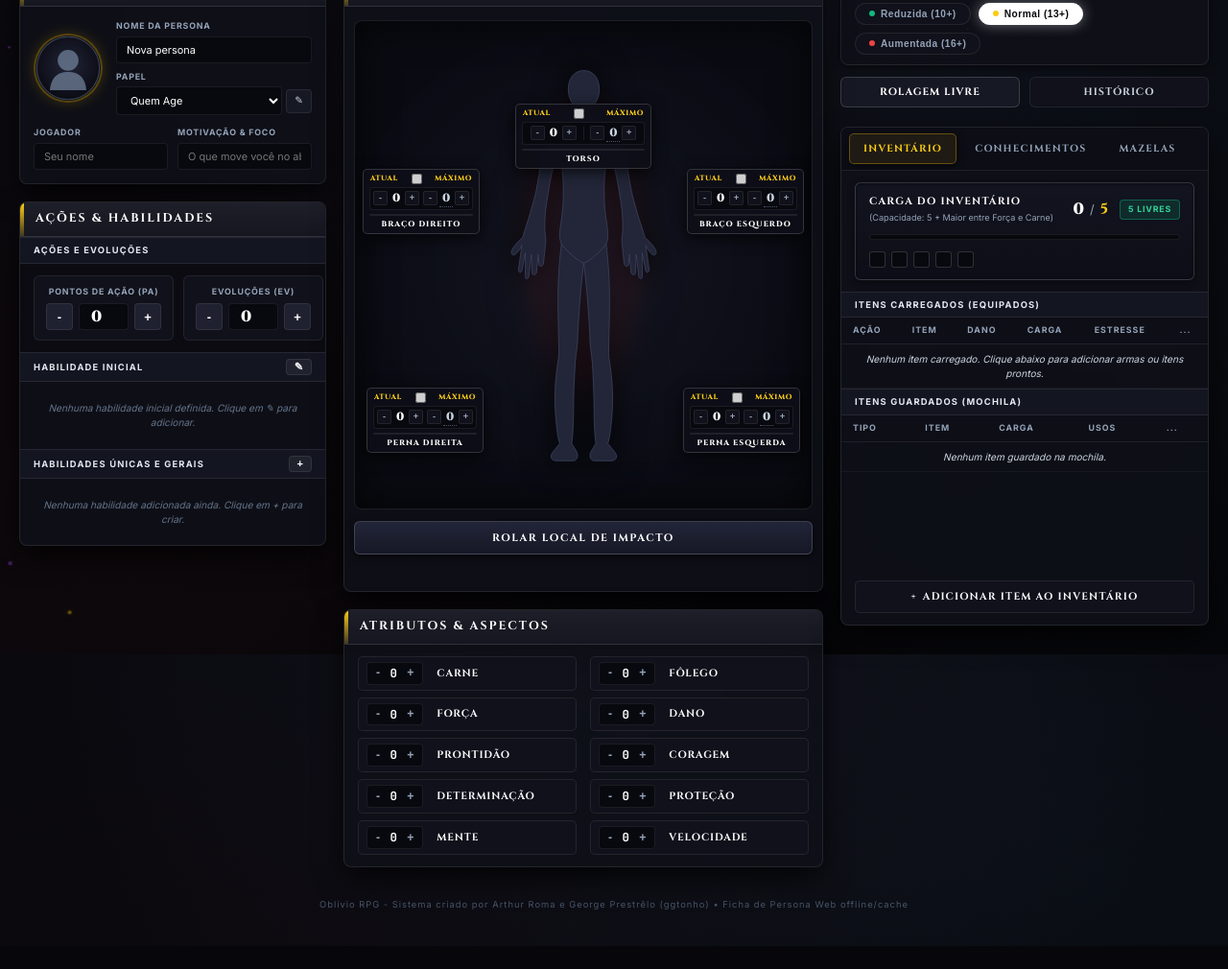
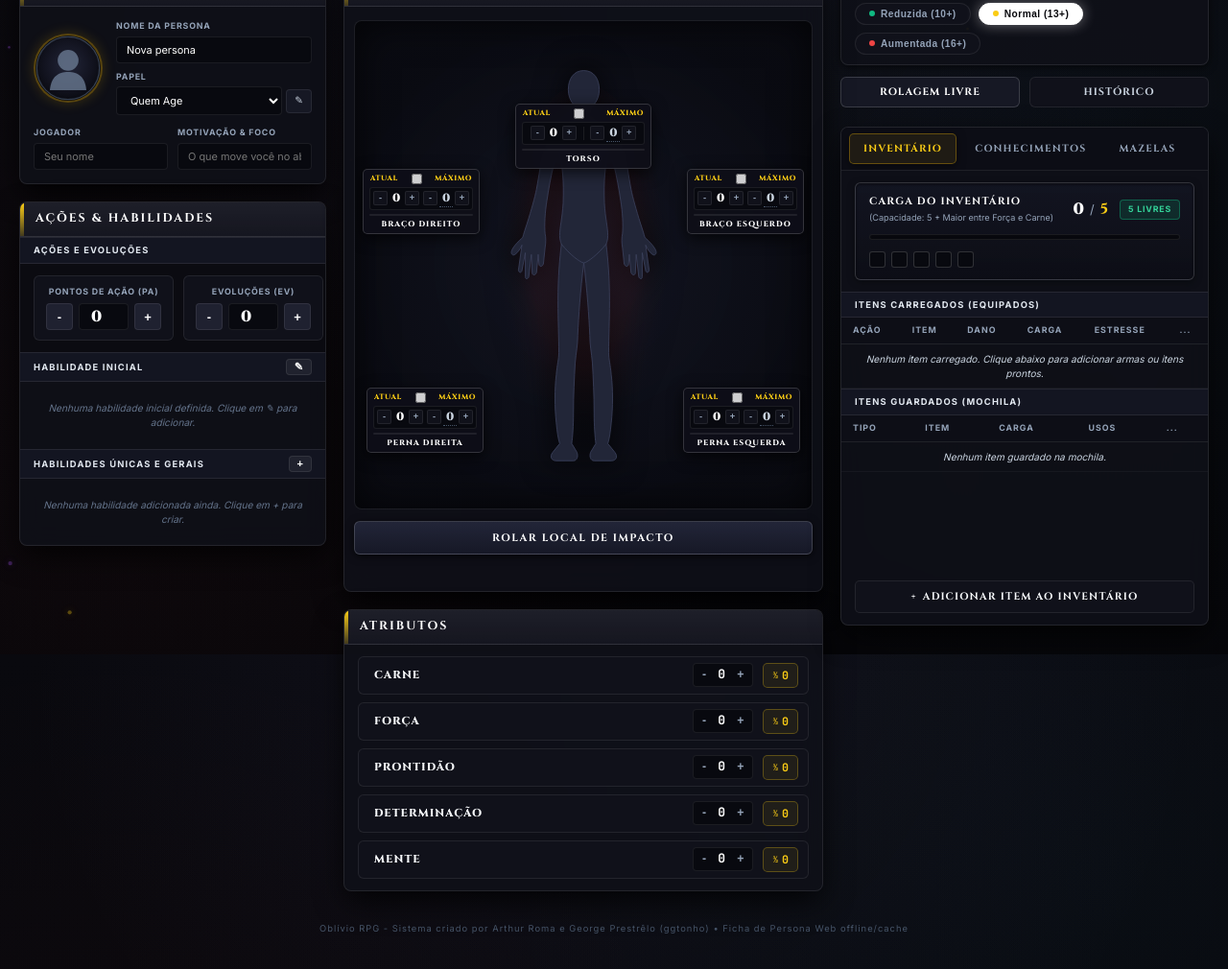
Before and after one commit to PedroM-K/coruja, a website: page index.html in a window 1280 px wide. Shown: the part 118-1128 px from the top of the page at 96% size. Before the commit the page ends 1104 px from the top, so only its background shows below. Drawn offline with Linux system fonts and the light colour scheme.

Commit message:
Implementar os 5 atributos oficiais (Carne, Forca, Prontidao, Determinacao, Mente) com calculo e rolagem de metade

```diff
--- a/app.js
+++ b/app.js
@@ -39,12 +39,7 @@
         forca: 0,
         prontidao: 0,
         determinacao: 0,
-        mente: 0,
-        folego: 0,
-        dano: 0,
-        coragem: 0,
-        protecao: 0,
-        velocidade: 0
+        mente: 0
       },
       zona: 'normal', // 'reduzida' | 'normal' | 'aumentada'
       inventory: {
@@ -232,7 +227,7 @@
           sheet.inventory.slotsUsed = [false, false, false, false, false];
         }
         if (!sheet.attributes) {
-          sheet.attributes = { carne: 0, forca: 0, prontidao: 0, determinacao: 0, mente: 0, folego: 0, dano: 0, coragem: 0, protecao: 0, velocidade: 0 };
+          sheet.attributes = { carne: 0, forca: 0, prontidao: 0, determinacao: 0, mente: 0 };
         }
       });
 
@@ -499,15 +494,23 @@
     });
   }
 
-  // --- Render: Atributos & Aspectos ---
+  // --- Render: Atributos & Metades ---
   function renderAttributes() {
     const s = getActiveSheet();
-    const attrs = ['carne', 'forca', 'prontidao', 'determinacao', 'mente', 'folego', 'dano', 'coragem', 'protecao', 'velocidade'];
+    const attrs = ['carne', 'forca', 'prontidao', 'determinacao', 'mente'];
 
     attrs.forEach(attr => {
+      const fixedVal = Number(s.attributes[attr] ?? 0);
+      const halfVal = Math.floor(fixedVal / 2);
+
       const valEl = document.getElementById(`val-attr-${attr}`);
       if (valEl) {
-        valEl.textContent = s.attributes[attr] ?? 0;
+        valEl.textContent = fixedVal;
+      }
+
+      const halfEl = document.getElementById(`val-attr-${attr}-half`);
+      if (halfEl) {
+        halfEl.textContent = halfVal;
       }
     });
   }
@@ -932,10 +935,11 @@
     }, 3200);
   }
 
-  // Rolagem de Atributo
-  function rollAttributeCheck(attrKey, attrDisplayName) {
+  // Rolagem de Atributo (Total ou Metade)
+  function rollAttributeCheck(attrKey, attrDisplayName, isHalf = false) {
     const s = getActiveSheet();
-    const attrValue = Number(s.attributes[attrKey] || 0);
+    const rawVal = Number(s.attributes[attrKey] || 0);
+    const attrValue = isHalf ? Math.floor(rawVal / 2) : rawVal;
     const naturalD20 = Math.floor(Math.random() * 20) + 1;
     const finalTotal = naturalD20 + attrValue;
     const evalResult = evaluateOblivioRoll(naturalD20, finalTotal, s.zona);
@@ -949,10 +953,13 @@
       }
     }, 450);
 
+    const checkTitle = isHalf ? `TESTE DE ${attrDisplayName} (½ METADE)` : `TESTE DE ${attrDisplayName} (${s.zona.toUpperCase()})`;
+    const formulaText = isHalf ? `1d20 [${naturalD20}] ${attrValue >= 0 ? '+' : ''}${attrValue} (½ de ${rawVal})` : `1d20 [${naturalD20}] ${attrValue >= 0 ? '+' : ''}${attrValue}`;
+
     triggerCinematicRoll({
-      title: `TESTE DE ${attrDisplayName} (${s.zona.toUpperCase()})`,
+      title: checkTitle,
       total: finalTotal,
-      formula: `1d20 [${naturalD20}] ${attrValue >= 0 ? '+' : ''}${attrValue}`,
+      formula: formulaText,
       verdict: evalResult.verdict,
       verdictColor: evalResult.color,
       typeClass: evalResult.typeClass,
@@ -960,9 +967,9 @@
     });
 
     addHistoryEntry({
-      title: `Teste de ${attrDisplayName}`,
+      title: isHalf ? `Teste de ${attrDisplayName} (Metade)` : `Teste de ${attrDisplayName}`,
       total: `${finalTotal}`,
-      formula: `1d20 [${naturalD20}] ${attrValue >= 0 ? '+' : ''}${attrValue} = ${finalTotal}`,
+      formula: `${formulaText} = ${finalTotal}`,
       zonaText: `Zona: ${s.zona.toUpperCase()}`,
       verdict: evalResult.verdict,
       verdictColor: evalResult.color,
@@ -1806,7 +1813,15 @@
       btn.addEventListener('click', () => {
         const attr = btn.dataset.attr;
         const name = btn.dataset.name || attr.toUpperCase();
-        rollAttributeCheck(attr, name);
+        rollAttributeCheck(attr, name, false);
+      });
+    });
+
+    document.querySelectorAll('.btn-attr-half-roll').forEach(btn => {
+      btn.addEventListener('click', () => {
+        const attr = btn.dataset.attr;
+        const name = btn.dataset.name || attr.toUpperCase();
+        rollAttributeCheck(attr, name, true);
       });
     });
 
--- a/index.html
+++ b/index.html
@@ -389,141 +389,91 @@
           </div>
         </article>
 
-        <!-- CARD: ATRIBUTOS & ASPECTOS (TOTALMENTE SEM EMOJIS, 100% RESPONSIVO) -->
+        <!-- CARD: ATRIBUTOS (5 ATRIBUTOS OFICIAIS COM METADE) -->
         <article class="card card-attributes">
           <div class="card-header-banner">
-            <h2 class="card-title">Atributos & Aspectos</h2>
+            <h2 class="card-title">Atributos</h2>
           </div>
 
-          <div class="attributes-grid">
-            <!-- Left Subcolumn: Físico & Mental -->
-            <div class="attr-subcolumn">
-
+          <div class="attributes-list">
             <!-- CARNE -->
-              <div class="attribute-row attr-carne" data-attr="carne">
-                <div class="attr-stepper">
+            <div class="attribute-card-row" data-attr="carne">
+              <button type="button" class="btn-attr-roll" data-attr="carne" data-name="CARNE" title="Rolar teste completo de CARNE (1d20 + CARNE vs Zona)">
+                <span class="attr-name">CARNE</span>
+              </button>
+              <div class="attr-stepper" title="Atributo Fixo / Valor Central">
                 <button type="button" class="btn-attr-step" data-attr="carne" data-op="dec" title="Diminuir">-</button>
                 <span class="attr-val" id="val-attr-carne">0</span>
                 <button type="button" class="btn-attr-step" data-attr="carne" data-op="inc" title="Aumentar">+</button>
               </div>
-                <button type="button" class="btn-attr-roll" data-attr="carne" data-name="CARNE" title="Rolar teste de CARNE (1d20 + CARNE vs Zona)">
-                  CARNE
+              <button type="button" class="btn-attr-half-roll" data-attr="carne" data-name="CARNE" title="Rolar teste com a METADE de CARNE (arredondado para baixo)">
+                <span class="half-label">½</span>
+                <span class="half-val" id="val-attr-carne-half">0</span>
               </button>
             </div>
 
             <!-- FORÇA -->
-              <div class="attribute-row attr-forca" data-attr="forca">
-                <div class="attr-stepper">
+            <div class="attribute-card-row" data-attr="forca">
+              <button type="button" class="btn-attr-roll" data-attr="forca" data-name="FORÇA" title="Rolar teste completo de FORÇA (1d20 + FORÇA vs Zona)">
+                <span class="attr-name">FORÇA</span>
+              </button>
+              <div class="attr-stepper" title="Atributo Fixo / Valor Central">
                 <button type="button" class="btn-attr-step" data-attr="forca" data-op="dec" title="Diminuir">-</button>
                 <span class="attr-val" id="val-attr-forca">0</span>
                 <button type="button" class="btn-attr-step" data-attr="forca" data-op="inc" title="Aumentar">+</button>
               </div>
-                <button type="button" class="btn-attr-roll" data-attr="forca" data-name="FORÇA" title="Rolar teste de FORÇA (1d20 + FORÇA vs Zona)">
-                  FORÇA
+              <button type="button" class="btn-attr-half-roll" data-attr="forca" data-name="FORÇA" title="Rolar teste com a METADE de FORÇA (arredondado para baixo)">
+                <span class="half-label">½</span>
+                <span class="half-val" id="val-attr-forca-half">0</span>
               </button>
             </div>
 
             <!-- PRONTIDÃO -->
-              <div class="attribute-row attr-prontidao" data-attr="prontidao">
-                <div class="attr-stepper">
+            <div class="attribute-card-row" data-attr="prontidao">
+              <button type="button" class="btn-attr-roll" data-attr="prontidao" data-name="PRONTIDÃO" title="Rolar teste completo de PRONTIDÃO (1d20 + PRONTIDÃO vs Zona)">
+                <span class="attr-name">PRONTIDÃO</span>
+              </button>
+              <div class="attr-stepper" title="Atributo Fixo / Valor Central">
                 <button type="button" class="btn-attr-step" data-attr="prontidao" data-op="dec" title="Diminuir">-</button>
                 <span class="attr-val" id="val-attr-prontidao">0</span>
                 <button type="button" class="btn-attr-step" data-attr="prontidao" data-op="inc" title="Aumentar">+</button>
               </div>
-                <button type="button" class="btn-attr-roll" data-attr="prontidao" data-name="PRONTIDÃO" title="Rolar teste de PRONTIDÃO (1d20 + PRONTIDÃO vs Zona)">
-                  PRONTIDÃO
+              <button type="button" class="btn-attr-half-roll" data-attr="prontidao" data-name="PRONTIDÃO" title="Rolar teste com a METADE de PRONTIDÃO (arredondado para baixo)">
+                <span class="half-label">½</span>
+                <span class="half-val" id="val-attr-prontidao-half">0</span>
               </button>
             </div>
 
             <!-- DETERMINAÇÃO -->
-              <div class="attribute-row attr-determinacao" data-attr="determinacao">
-                <div class="attr-stepper">
+            <div class="attribute-card-row" data-attr="determinacao">
+              <button type="button" class="btn-attr-roll" data-attr="determinacao" data-name="DETERMINAÇÃO" title="Rolar teste completo de DETERMINAÇÃO (1d20 + DETERMINAÇÃO vs Zona)">
+                <span class="attr-name">DETERMINAÇÃO</span>
+              </button>
+              <div class="attr-stepper" title="Atributo Fixo / Valor Central">
                 <button type="button" class="btn-attr-step" data-attr="determinacao" data-op="dec" title="Diminuir">-</button>
                 <span class="attr-val" id="val-attr-determinacao">0</span>
                 <button type="button" class="btn-attr-step" data-attr="determinacao" data-op="inc" title="Aumentar">+</button>
               </div>
-                <button type="button" class="btn-attr-roll" data-attr="determinacao" data-name="DETERMINAÇÃO" title="Rolar teste de DETERMINAÇÃO (1d20 + DETERMINAÇÃO vs Zona)">
-                  DETERMINAÇÃO
+              <button type="button" class="btn-attr-half-roll" data-attr="determinacao" data-name="DETERMINAÇÃO" title="Rolar teste com a METADE de DETERMINAÇÃO (arredondado para baixo)">
+                <span class="half-label">½</span>
+                <span class="half-val" id="val-attr-determinacao-half">0</span>
               </button>
             </div>
 
             <!-- MENTE -->
-              <div class="attribute-row attr-mente" data-attr="mente">
-                <div class="attr-stepper">
+            <div class="attribute-card-row" data-attr="mente">
+              <button type="button" class="btn-attr-roll" data-attr="mente" data-name="MENTE" title="Rolar teste completo de MENTE (1d20 + MENTE vs Zona)">
+                <span class="attr-name">MENTE</span>
+              </button>
+              <div class="attr-stepper" title="Atributo Fixo / Valor Central">
                 <button type="button" class="btn-attr-step" data-attr="mente" data-op="dec" title="Diminuir">-</button>
                 <span class="attr-val" id="val-attr-mente">0</span>
                 <button type="button" class="btn-attr-step" data-attr="mente" data-op="inc" title="Aumentar">+</button>
               </div>
-                <button type="button" class="btn-attr-roll" data-attr="mente" data-name="MENTE" title="Rolar teste de MENTE (1d20 + MENTE vs Zona)">
-                  MENTE
+              <button type="button" class="btn-attr-half-roll" data-attr="mente" data-name="MENTE" title="Rolar teste com a METADE de MENTE (arredondado para baixo)">
+                <span class="half-label">½</span>
+                <span class="half-val" id="val-attr-mente-half">0</span>
               </button>
-              </div>
-
-            </div>
-
-            <!-- Right Subcolumn: Vital & Combate -->
-            <div class="attr-subcolumn">
-
-              <!-- FÔLEGO -->
-              <div class="attribute-row attr-folego" data-attr="folego">
-                <div class="attr-stepper">
-                  <button type="button" class="btn-attr-step" data-attr="folego" data-op="dec" title="Diminuir">-</button>
-                  <span class="attr-val" id="val-attr-folego">0</span>
-                  <button type="button" class="btn-attr-step" data-attr="folego" data-op="inc" title="Aumentar">+</button>
-                </div>
-                <button type="button" class="btn-attr-roll" data-attr="folego" data-name="FÔLEGO" title="Rolar teste de FÔLEGO (1d20 + FÔLEGO vs Zona)">
-                  FÔLEGO
-                </button>
-              </div>
-
-              <!-- DANO -->
-              <div class="attribute-row attr-dano" data-attr="dano">
-                <div class="attr-stepper">
-                  <button type="button" class="btn-attr-step" data-attr="dano" data-op="dec" title="Diminuir">-</button>
-                  <span class="attr-val" id="val-attr-dano">0</span>
-                  <button type="button" class="btn-attr-step" data-attr="dano" data-op="inc" title="Aumentar">+</button>
-                </div>
-                <button type="button" class="btn-attr-roll" data-attr="dano" data-name="DANO" title="Rolar teste de DANO (1d20 + DANO vs Zona)">
-                  DANO
-                </button>
-              </div>
-
-              <!-- CORAGEM -->
-              <div class="attribute-row attr-coragem" data-attr="coragem">
-                <div class="attr-stepper">
-                  <button type="button" class="btn-attr-step" data-attr="coragem" data-op="dec" title="Diminuir">-</button>
-                  <span class="attr-val" id="val-attr-coragem">0</span>
-                  <button type="button" class="btn-attr-step" data-attr="coragem" data-op="inc" title="Aumentar">+</button>
-                </div>
-                <button type="button" class="btn-attr-roll" data-attr="coragem" data-name="CORAGEM" title="Rolar teste de CORAGEM (1d20 + CORAGEM vs Zona)">
-                  CORAGEM
-                </button>
-              </div>
-
-              <!-- PROTEÇÃO -->
-              <div class="attribute-row attr-protecao" data-attr="protecao">
-                <div class="attr-stepper">
-                  <button type="button" class="btn-attr-step" data-attr="protecao" data-op="dec" title="Diminuir">-</button>
-                  <span class="attr-val" id="val-attr-protecao">0</span>
-                  <button type="button" class="btn-attr-step" data-attr="protecao" data-op="inc" title="Aumentar">+</button>
-                </div>
-                <button type="button" class="btn-attr-roll" data-attr="protecao" data-name="PROTEÇÃO" title="Rolar teste de PROTEÇÃO (1d20 + PROTEÇÃO vs Zona)">
-                  PROTEÇÃO
-                </button>
-              </div>
-
-              <!-- VELOCIDADE -->
-              <div class="attribute-row attr-velocidade" data-attr="velocidade">
-                <div class="attr-stepper">
-                  <button type="button" class="btn-attr-step" data-attr="velocidade" data-op="dec" title="Diminuir">-</button>
-                  <span class="attr-val" id="val-attr-velocidade">0</span>
-                  <button type="button" class="btn-attr-step" data-attr="velocidade" data-op="inc" title="Aumentar">+</button>
-                </div>
-                <button type="button" class="btn-attr-roll" data-attr="velocidade" data-name="VELOCIDADE" title="Rolar teste de VELOCIDADE (1d20 + VELOCIDADE vs Zona)">
-                  VELOCIDADE
-                </button>
-              </div>
-
             </div>
           </div>
         </article>
@@ -991,11 +941,6 @@
               <option value="determinacao">DETERMINAÇÃO</option>
               <option value="forca">FORÇA</option>
               <option value="carne">CARNE</option>
-              <option value="folego">FÔLEGO</option>
-              <option value="coragem">CORAGEM</option>
-              <option value="velocidade">VELOCIDADE</option>
-              <option value="dano">DANO</option>
-              <option value="protecao">PROTEÇÃO</option>
             </select>
           </div>
           <div>
--- a/style.css
+++ b/style.css
@@ -1127,46 +1127,59 @@ html, body {
 }
 
 /* ==========================================================================
-   COLUNA 2: ATRIBUTOS & ASPECTOS (TOTALMENTE SEM EMOJIS, 100% RESPONSIVO)
+   COLUNA 2: ATRIBUTOS (5 ATRIBUTOS OFICIAIS COM METADE)
    ========================================================================== */
-.attributes-grid {
-  display: grid;
-  grid-template-columns: 1fr 1fr;
-  gap: 8px 14px;
+.attributes-list {
+  display: flex;
+  flex-direction: column;
+  gap: 8px;
   padding: 12px 14px;
 }
 
-@media (max-width: 480px) {
-  .attributes-grid {
-    grid-template-columns: 1fr;
-    gap: 8px;
-  }
-}
-
-.attr-subcolumn {
-  display: flex;
-  flex-direction: column;
-  gap: 7px;
-  min-width: 0;
-}
-
-.attribute-row {
+.attribute-card-row {
   display: flex;
   align-items: center;
   justify-content: space-between;
-  gap: 8px;
+  gap: 10px;
   background: var(--bg-surface-1);
   border: 1px solid var(--border-subtle);
-  border-radius: 5px;
-  padding: 5px 8px;
+  border-radius: 6px;
+  padding: 6px 10px;
   min-width: 0;
   transition: all 0.2s ease;
 }
 
-.attribute-row:hover {
+.attribute-card-row:hover {
   border-color: var(--accent-gold);
   background: var(--bg-surface-2);
   transform: translateX(2px);
+}
+
+.btn-attr-roll {
+  background: transparent;
+  border: none;
+  color: var(--text-primary);
+  font-family: var(--font-serif);
+  font-size: 0.88rem;
+  font-weight: 800;
+  letter-spacing: 1px;
+  text-transform: uppercase;
+  cursor: pointer;
+  text-align: left;
+  flex: 1;
+  min-width: 0;
+  white-space: nowrap;
+  overflow: hidden;
+  text-overflow: ellipsis;
+  padding: 4px 6px;
+  border-radius: 4px;
+  user-select: none;
+  transition: all 0.15s ease;
+}
+
+.btn-attr-roll:hover {
+  color: var(--accent-gold);
+  background: rgba(250, 204, 21, 0.08);
 }
 
 .attr-stepper {
@@ -1195,39 +1208,49 @@ html, body {
 }
 
 .attr-val {
-  font-weight: 700;
-  font-size: 0.95rem;
-  color: #ffffff;
-  min-width: 18px;
+  font-weight: 800;
+  font-size: 1rem;
+  color: #ffffff;
+  min-width: 22px;
   text-align: center;
   font-family: var(--font-mono);
 }
 
-.btn-attr-roll {
-  background: transparent;
-  border: none;
-  color: var(--text-primary);
-  font-family: var(--font-serif);
+/* Botão de Rolagem com a Metade do Atributo */
+.btn-attr-half-roll {
+  display: inline-flex;
+  align-items: center;
+  gap: 4px;
+  background: rgba(250, 204, 21, 0.07);
+  border: 1px solid rgba(250, 204, 21, 0.28);
+  color: var(--accent-gold);
+  padding: 4px 9px;
+  border-radius: 5px;
   font-size: 0.82rem;
-  font-weight: 700;
-  letter-spacing: 0.8px;
-  text-transform: uppercase;
-  cursor: pointer;
-  text-align: left;
-  flex: 1;
-  min-width: 0;
-  white-space: nowrap;
-  overflow: hidden;
-  text-overflow: ellipsis;
-  padding: 3px 6px;
-  border-radius: 4px;
+  font-weight: 800;
+  font-family: var(--font-mono);
+  cursor: pointer;
+  flex-shrink: 0;
   user-select: none;
   transition: all 0.15s ease;
 }
 
-.btn-attr-roll:hover {
-  color: var(--accent-gold);
-  background: rgba(250, 204, 21, 0.08);
+.btn-attr-half-roll:hover {
+  background: var(--accent-gold);
+  color: #07070b;
+  border-color: var(--accent-gold);
+  box-shadow: 0 0 10px rgba(250, 204, 21, 0.35);
+  transform: scale(1.04);
+}
+
+.half-label {
+  font-size: 0.72rem;
+  opacity: 0.85;
+}
+
+.half-val {
+  font-size: 0.9rem;
+  font-weight: 900;
 }
 
 /* ==========================================================================
```
Lines whose indentation alone changed are shown as unchanged.
